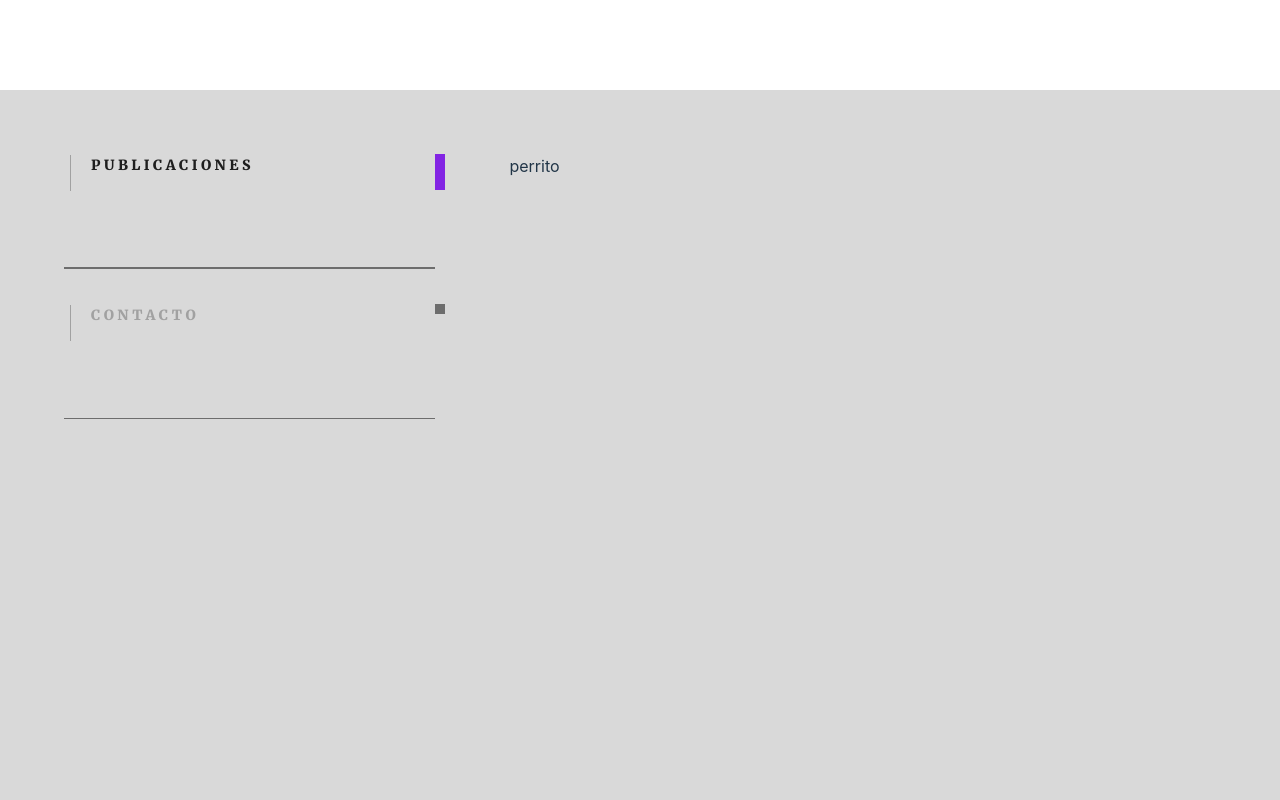
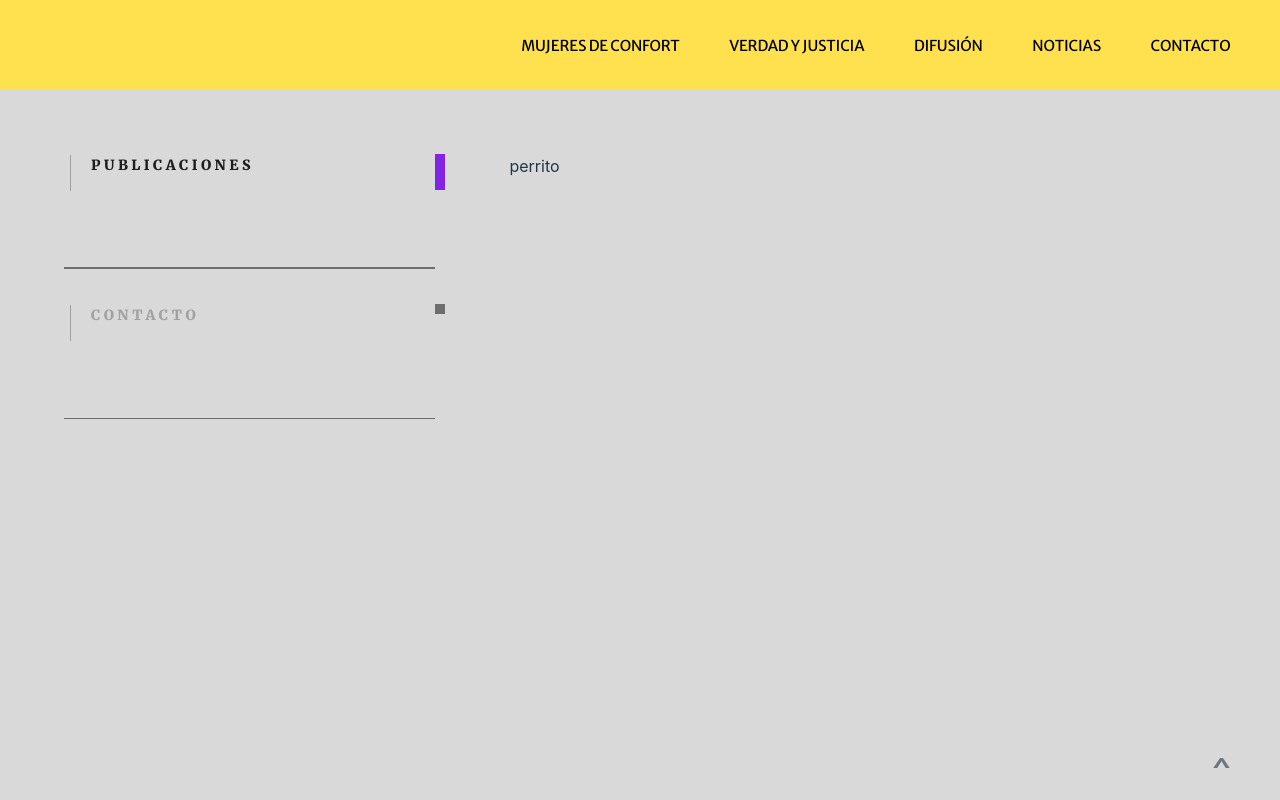
Before and after one commit to AAlejof/WWII-ComfortWomen, a React (Vite) app in the folder client/: page /admin in a window 1280 px wide. Shown: the top 800 px of the page. Built offline with nearby package versions, Linux system fonts and the light colour scheme.

Commit message:
add admin component for navbar rendering

```diff
--- a/client/src/App.jsx
+++ b/client/src/App.jsx
@@ -12,7 +12,9 @@ function App() {
 
   const boolAddComponent =
     pathname === '/' ||
-    pathname === '/blog';
+    pathname === '/blog' ||
+    pathname === '/admin';;
+
 
   return (
     <>
```
